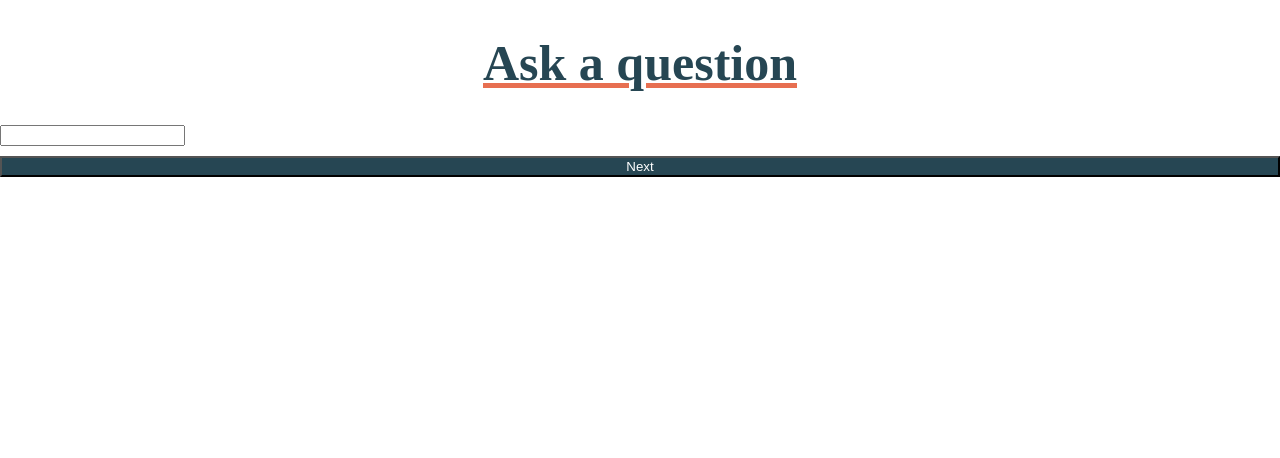
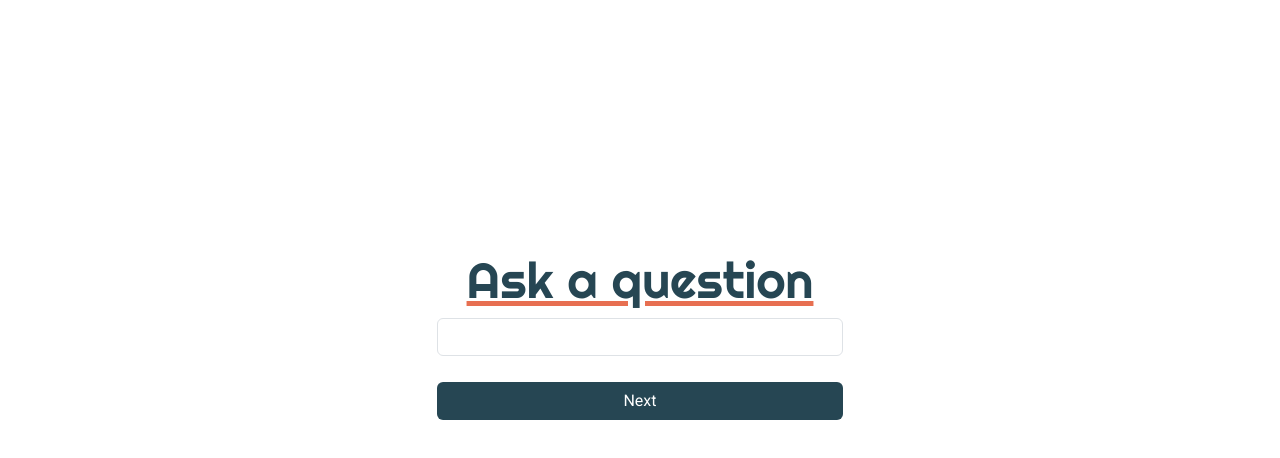
Before and after one commit to arthursiq5/decider, a Vue app: page / in a window 1280 px wide. Shown: the top 458 px of the page. Built offline with nearby package versions, Linux system fonts and the light colour scheme.

Commit message:
Estilizada página

```diff
--- a/public/index.html
+++ b/public/index.html
@@ -5,6 +5,10 @@
     <meta http-equiv="X-UA-Compatible" content="IE=edge">
     <meta name="viewport" content="width=device-width,initial-scale=1.0">
     <link rel="icon" href="<%= BASE_URL %>favicon.ico">
+    <link href="https://cdn.jsdelivr.net/npm/bootstrap@5.3.1/dist/css/bootstrap.min.css" rel="stylesheet" integrity="sha384-4bw+/aepP/YC94hEpVNVgiZdgIC5+VKNBQNGCHeKRQN+PtmoHDEXuppvnDJzQIu9" crossorigin="anonymous">
+    <link rel="preconnect" href="https://fonts.googleapis.com">
+    <link rel="preconnect" href="https://fonts.gstatic.com" crossorigin>
+    <link href="https://fonts.googleapis.com/css2?family=Righteous&family=Roboto:wght@300;400;700&display=swap" rel="stylesheet">
     <title><%= htmlWebpackPlugin.options.title %></title>
   </head>
   <body>
--- a/src/App.vue
+++ b/src/App.vue
@@ -1,8 +1,9 @@
 <template>
-
-  <component
-    :is="screens[position]"
-  />
+  <div class="container">
+    <component
+      :is="screens[position]"
+    />
+  </div>
 </template>
 
 <script>
--- a/src/components/app-initial.vue
+++ b/src/components/app-initial.vue
@@ -2,9 +2,16 @@
     <div>
         <h1>Ask a question</h1>
         <div class="mb-3">
-            <input type="text" name="question" class="form-control" id="question:text">
+            <input
+                type="text"
+                name="question"
+                class="form-control"
+                id="question"
+            />
         </div>
-        <button class="btn">Next</button>
+        <button class="btn">
+            Next
+        </button>
     </div>
 </template>
 
```
